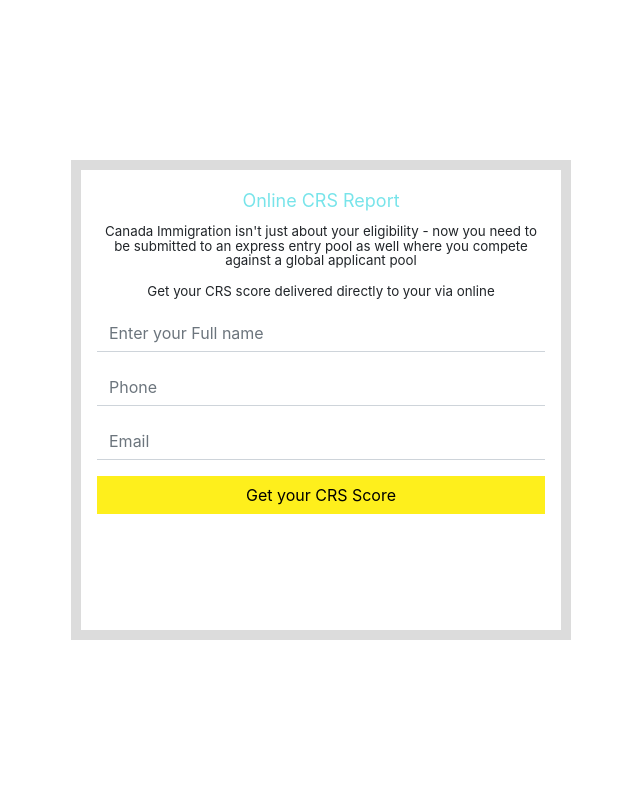
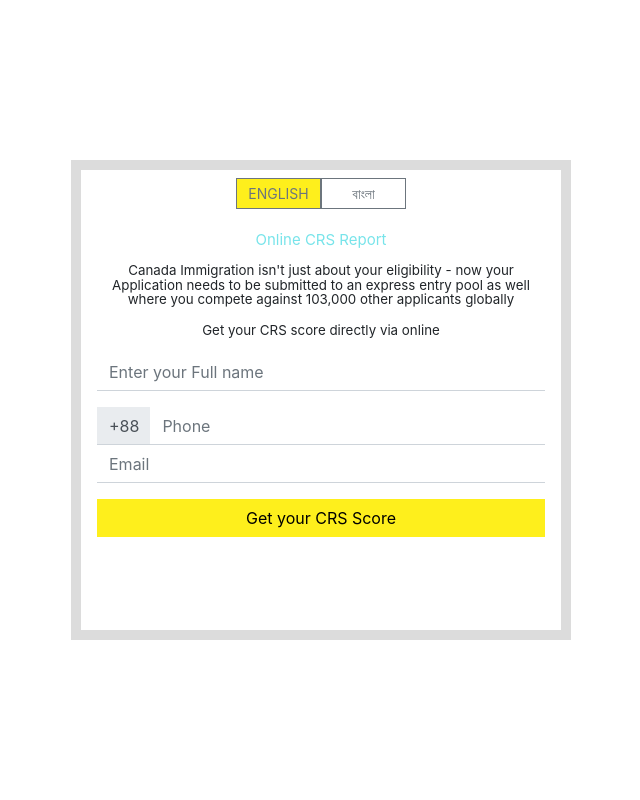
Before and after one commit to riaz4519/express_cal_client, a PHP site: page / in a window 1280 px wide. Shown: the whole page, without its empty margins (319-959 px from the left). Run offline with PHP 8.4, Linux system fonts and the light colour scheme; some libraries are stand-ins or nearby versions.

Commit message:
after chanign many things don't want to recall

```diff
--- a/bootstrap/css/crs.css
+++ b/bootstrap/css/crs.css
@@ -14,6 +14,7 @@ input[type='radio']{
 }
 .background-yellow{
     background: #FEEF1C;
+
 }
 .btn-group .btn{
     border-radius: 0px;
@@ -98,10 +99,12 @@ input[type=range]::-moz-range-track {
 
 }
 input[type=range]{
-
-
     background-color: #CCCCCC;
     height: 17px;
+}
+input[type=range]::-moz-range-progress {
+    background-color: #FEEF1C;
+    height: 1em;
 }
 
 .padding-top-bottom{
--- a/index.php
+++ b/index.php
@@ -27,32 +27,8 @@
 
         <div class="col-sm-8" style="border: 13px solid #dcdcdc;">
 
-            <div class="row grey-background justify-content-center padding-top-bottom">
 
 
-
-
-
-
-                <div class="col-12">
-
-                    <div class="row justify-content-center">
-
-                        <input type="button"  name="language" class="btn language btn-yes-no btn-outline-secondary no-border-radius btn-sm col-4 col-md-3 col-lg-2 background-yellow" value="ENGLISH"/>
-
-                        <input type="button"  name="language"  class="btn language  btn-yes-no btn-outline-secondary no-border-radius btn-sm  col-4 col-md-3  col-lg-2" value="বাংলা" />
-
-
-                    </div>
-
-
-                </div>
-
-
-
-
-
-            </div>
 
             <!--start of marrital status-->
 
@@ -129,8 +105,9 @@
                     </div>
 
                 <div class="col-10 text-center">
+                    <p style="font-size: .65rem"><span class="grey-color-text" >You Selected:</span><b class="education-change">Two Year Post Secondary Credentials</b></p>
                     <input type="range" min="0" max="8" value="0" class="slider education-range" id="myRange">
-                    <p style="font-size: .65rem"><span class="grey-color-text" >You Selected:</span><b class="education-change">Two Year Post Secondary Credentials</b></p>
+
                 </div>
 
             </div>
@@ -582,9 +559,9 @@
 
                                 <div class="col-11 text-center">
 
+                                    <p style="font-size: .65rem"><span class="grey-color-text" >You Selected:</span><b class="spouse_education_text">Two Year Post Secondary Credentials</b></p>
+                                    <input type="range" min="0" step="1" max="8" value="0" class="slider spouse_education_range" id="myRange" data-show-value="true">
 
-                                    <input type="range" min="0" step="1" max="8" value="0" class="slider spouse_education_range" id="myRange" data-show-value="true">
-                                    <p style="font-size: .65rem"><span class="grey-color-text" >You Selected:</span><b class="spouse_education_text">Two Year Post Secondary Credentials</b></p>
                                 </div>
 
                             </div>
@@ -936,9 +913,9 @@
 
                                 <div class="col-11 text-center">
 
+                                    <p style="font-size: .65rem"><span class="grey-color-text" >You Selected:</span><b class="canada_education_text">None</b></p>
+                                <input type="range" min="0" step="0" max="2" value="0" class="slider canada_education_range" id="myRange" data-show-value="true">
 
-                                <input type="range" min="0" step="0" max="2" value="0" class="slider canada_education_range" id="myRange" data-show-value="true">
-                                <p style="font-size: .65rem"><span class="grey-color-text" >You Selected:</span><b class="canada_education_text">None</b></p>
                                 </div>
 
                             </div>
@@ -962,21 +939,34 @@
 
                 <!--code fore modal start-->
 
-                <div class="modal fade modal-first_screen" id="exampleModal" tabindex="-1" role="dialog" data-backdrop="static" aria-labelledby="exampleModalLabel" aria-hidden="true" >
-                    <div class="modal-dialog modal-dialog-centered modal-dialog-style" role="document" id="modal_id">
+                <div class="modal fade modal-first_screen  " id="exampleModal" tabindex="-1" role="dialog" data-backdrop="static" aria-labelledby="exampleModalLabel" aria-hidden="true" >
+                    <div class="modal-dialog modal-dialog-centered modal-dialog-style " role="document" id="modal_id">
                         <div class="modal-content modal-content-style">
+                            <!--language change-->
+
+                            <div class="row justify-content-center mt-2">
+
+                                <input type="button"  name="language" class="btn language btn-yes-no btn-outline-secondary no-border-radius btn-sm col-4 col-md-3 col-lg-2 background-yellow" value="ENGLISH"/>
+
+                                <input type="button"  name="language"  class="btn language  btn-yes-no btn-outline-secondary no-border-radius btn-sm  col-4 col-md-3  col-lg-2" value="বাংলা" />
+
+
+                            </div>
+
+                            <!--end language change-->
 
                             <div class="modal-body mt-2" style="line-height: .9rem">
 
 
                                 <div class="text-center" style="font-size: smaller">
 
-                                    <p style="color:#78e4ea;font-size: 18px">Online CRS Report</p>
 
-                                    <p>Canada Immigration isn't just about your eligibility - now you need to be submitted to an express
-                                        entry pool as well where you compete against a global applicant pool</p>
+                                    <p style="color:#78e4ea;font-size: 15px" class="report_bangla">Online CRS Report</p>
 
-                                    <p>Get your CRS score delivered directly to your via online</p>
+                                    <p class="description_change">Canada Immigration isn't just about your eligibility - now your Application needs to be submitted to an express entry
+                                        pool as well where you compete against 103,000 other applicants globally</p>
+
+                                    <p class="crs_score_via_online">Get your CRS score  directly via online</p>
 
 
                                 </div>
@@ -986,24 +976,30 @@
                                 <form class="">
                                     <div class="form-group">
 
-                                        <input type="text" class="form-control name-input-filed input-field top-left-right" placeholder="Enter your Full name" id="recipient-name" required>
+                                        <input type="text" class="form-control name-input-filed input-field top-left-right enter_full_name" placeholder="Enter your Full name" id="recipient-name" required>
                                     </div>
 
 
                                     <div class="form-group">
 
-                                        <input type="tel" class="form-control phone-input-filed input-field top-left-right" placeholder="Phone" id="message-text" required>
+
+                                    </div>
+                                    <div class="input-group">
+                                        <div class="input-group-prepend">
+                                            <div class="input-group-text top-left-right">+88</div>
+                                        </div>
+                                        <input type="tel" class="form-control phone-input-filed input-field top-left-right enter_phone" placeholder="Phone" id="message-text"  maxlength="11" required>
                                     </div>
 
 
                                     <div class="form-group">
 
-                                        <input type="email" class="form-control email-input-filed input-field top-left-right" placeholder="Email" id="message-text1" required>
+                                        <input type="email" class="form-control email-input-filed input-field top-left-right enter_email" placeholder="Email" id="message-text1" required>
                                     </div>
 
 
 
-                                    <input type="button" class="btn btn-primary modal-button-css send-button btn-block mt-3 send-button" style="border-radius: 0px; background-color: #FEEF1C;color: black;outline: #FEEF1C" value="Get your CRS Score">
+                                    <input type="button" class="btn btn-primary modal-button-css send-button btn-block mt-3 send-button crs_score_get_button" style="border-radius: 0px; background-color: #FEEF1C;color: black;outline: #FEEF1C" value="Get your CRS Score">
 
 
                                 </form>
@@ -1063,7 +1059,7 @@
                     <div class="modal-dialog modal-dialog-centered" role="document">
                         <div class="modal-content modal-content-style">
 
-                            <div class="modal-body text-center">
+                            <div class="modal-body modal-second-screen-body text-center">
                                 <button type="button" class="close" data-dismiss="modal">&times;</button>
 
                                 <div class="answer-modal">
```
Also changed, not shown: bootstrap/js/crs.js (+47 -6 lines), process.php (+43 -2 lines).
